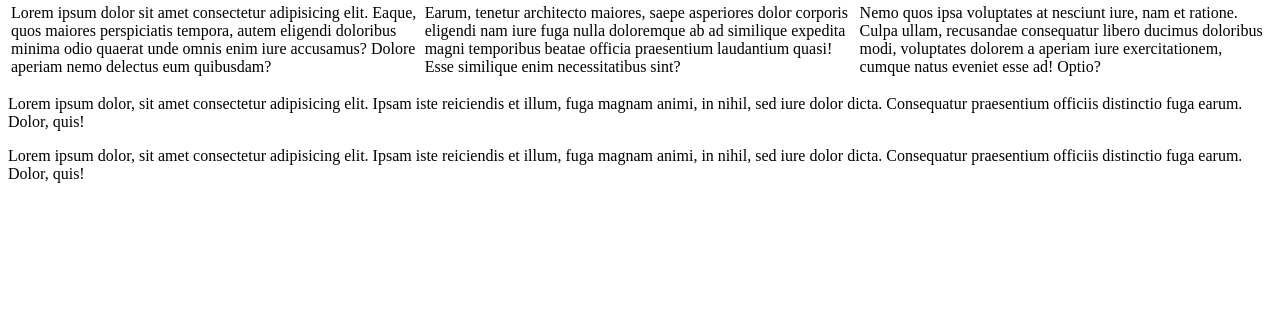
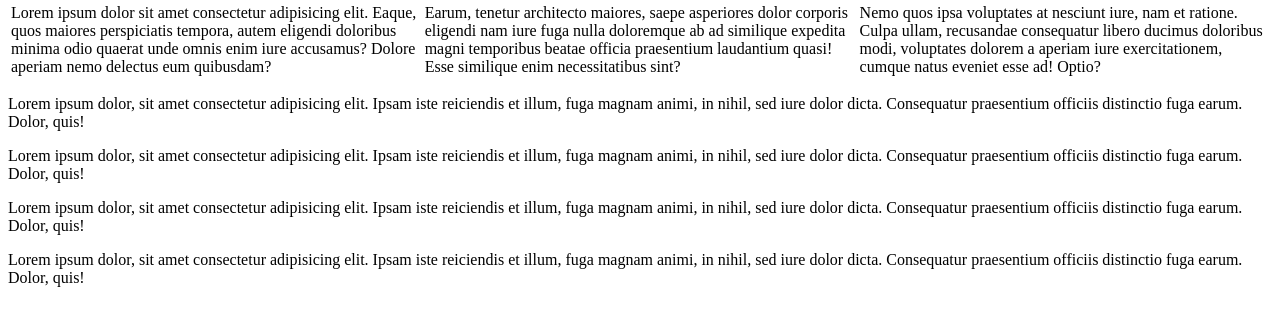
Before and after one commit to Sotatek-AnNguyen8/git-demo, a website: page src/index.html in a window 1280 px wide. Shown: the part 79-404 px from the top of the page. Drawn offline with Linux system fonts and the light colour scheme.

Commit message:
chore: update

```diff
--- a/src/index.html
+++ b/src/index.html
@@ -45,5 +45,19 @@
         Consequatur praesentium officiis distinctio fuga earum. Dolor, quis!
       </p>
     </div>
+    <div>
+      <p>
+        Lorem ipsum dolor, sit amet consectetur adipisicing elit. Ipsam iste
+        reiciendis et illum, fuga magnam animi, in nihil, sed iure dolor dicta.
+        Consequatur praesentium officiis distinctio fuga earum. Dolor, quis!
+      </p>
+    </div>
+    <div>
+      <p>
+        Lorem ipsum dolor, sit amet consectetur adipisicing elit. Ipsam iste
+        reiciendis et illum, fuga magnam animi, in nihil, sed iure dolor dicta.
+        Consequatur praesentium officiis distinctio fuga earum. Dolor, quis!
+      </p>
+    </div>
   </body>
 </html>
```
